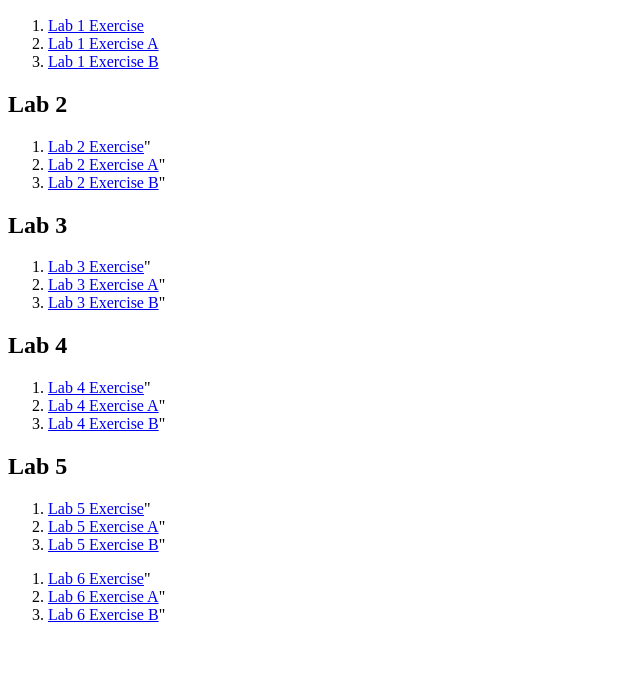
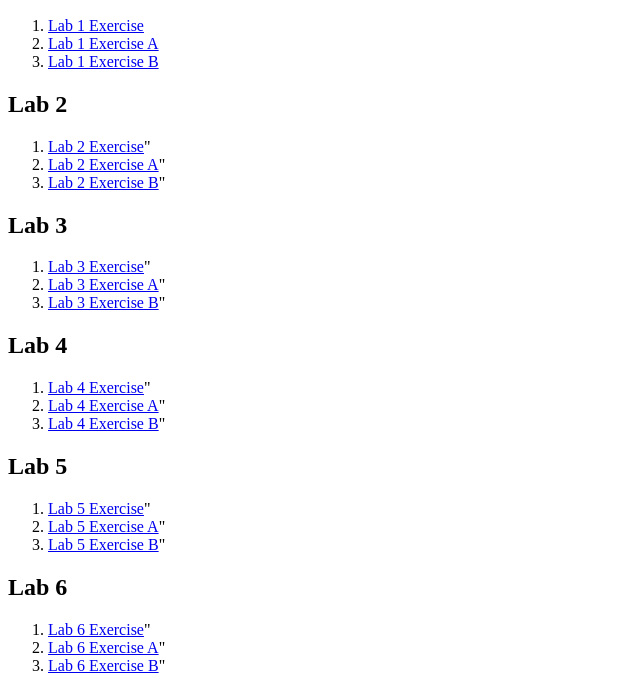
Before and after one commit to Farihirfan/s81467_csf3133_k2, a plain HTML site: page index.html in a window 1280 px wide. Shown: the part 110-801 px from the top of the page, without its empty margins (0-640 px from the left). Drawn offline with Linux system fonts and the light colour scheme.

Commit message:
Update index.html

```diff
--- a/index.html
+++ b/index.html
@@ -37,6 +37,7 @@
         <li><a href="LAB5.HTML/FOOD.HTML">Lab 5 Exercise A</a>"</li>
         <li><a href="LAB5.HTML/SHOP.HTML">Lab 5 Exercise B</a>"</li>
     </ol>
+      <h2>Lab 6</h2>
      <ol>
         <li><a href="LAB6.HTML/Lab6.html">Lab 6 Exercise</a>"</li>
         <li><a href="LAB6.HTML/lab6_ExerA.html">Lab 6 Exercise A</a>"</li>
```
